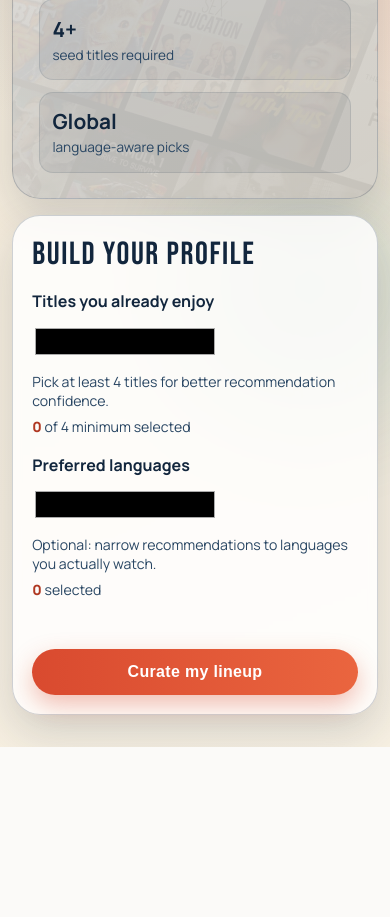
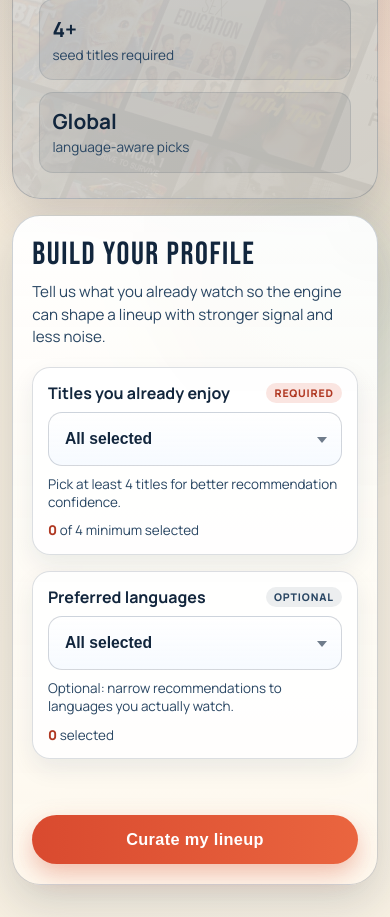
Before and after one commit to EzzoHamdan/netflix, a Flask app: page / in a window 390 px wide. Shown: the part 536-1453 px from the top of the page. Before the commit the page ends 1283 px from the top, so only its background shows below. Run offline with Flask 3, Linux system fonts and the light colour scheme; parts of the project's set-up code (start-up, migrations or seed data) failed here and were passed over.

Commit message:
Refactor routes and restyle UI & multiselect
Rename and reorganize request handling and refresh the UI/UX across templates, styles and JS. Key changes:

- app.py: introduce a /recommendations route (GET redirects to index, POST handles recommendation form) and make /about delegate to it; updated imports for redirect/url_for.
- Templates: update index form to post to recommendations, add form lead, required/optional chips, improved field layout and selection UI; result page adds cache-busting query param for assets and highlights top-5 recommendations with rank badges and classes.
- Styles: large visual overhaul for multiselect, form panels and result cards (new tokens, spacing, shadows, responsive tweaks, top-five rank accenting and rank badges).
- JS: simplify multiselect badge/arrow positioning and update visibility logic.
- Misc: add .gitignore to ignore .venv; a compiled __pycache__ .pyc was added in the diff (likely auto-generated).

Overall this commit is a UI/UX polish and route cleanup to improve clarity, responsiveness and visual hierarchy of the recommendation flow.

```diff
--- a/Netflix-Recommendation-System-main/app/app.py
+++ b/Netflix-Recommendation-System-main/app/app.py
@@ -1,4 +1,4 @@
-from flask import Flask, render_template, request
+from flask import Flask, redirect, render_template, request, url_for
 
 from recommender import NetflixRecommender
 
@@ -16,8 +16,11 @@
     )
 
 
-@app.route('/about', methods=['POST'])
-def getvalue():
+@app.route('/recommendations', methods=['GET', 'POST'])
+def recommendations():
+    if request.method == 'GET':
+        return redirect(url_for('index'))
+
     movienames = request.form.getlist('titles')
     selected_languages = request.form.getlist('languages')
 
@@ -32,6 +35,13 @@
     return render_template('result.html', titles=titles, images=images)
 
 
+@app.route('/about', methods=['GET', 'POST'])
+def getvalue():
+    if request.method == 'GET':
+        return redirect(url_for('index'))
+    return recommendations()
+
+
 @app.route('/moviepage/<name>')
 def movie_details(name):
     details = recommender.get_movie_details(name)
--- a/Netflix-Recommendation-System-main/app/static/stylesheets/multiselect.css
+++ b/Netflix-Recommendation-System-main/app/static/stylesheets/multiselect.css
@@ -1,32 +1,90 @@
 .multiselect-wrapper {
-	width: 180px;
-	display: inline-block;
-	white-space: nowrap;
-	font-size: 12px;
-	font-family: "Segoe UI", Verdana, Helvetica, Sans-Serif;
-	margin: 1% 0 2.5% 3px;
+	position: relative;
+	display: block;
+	width: 100%;
+	font-size: 0.95rem;
+	font-family: "Manrope", "Avenir Next", sans-serif;
+	margin: 0;
+	white-space: normal;
+}
+
+.multiselect-input-div {
+	position: relative;
+	height: auto;
 }
 
 .multiselect-wrapper .multiselect-input {
-	width: 180px;
-	padding-right: 50px;
+	width: 100%;
+	min-height: 54px;
+	margin: 0;
+	padding: 0.78rem 4.8rem 0.78rem 1rem;
+	border: 1.5px solid rgba(18, 38, 61, 0.18);
+	border-radius: 14px;
+	background: linear-gradient(180deg, rgba(255, 255, 255, 0.98), rgba(246, 250, 255, 0.94));
+	color: var(--ink, #12263d);
+	font-size: 0.98rem;
+	font-weight: 600;
+	line-height: 1.3;
+	text-overflow: ellipsis;
+	box-shadow: inset 0 1px 0 rgba(255, 255, 255, 0.85);
+	transition: border-color 0.2s ease, box-shadow 0.2s ease, transform 0.2s ease;
+	outline: none;
 }
 
-.multiselect-wrapper label {
-	display: block;
-	font-size: 12px;
-	font-weight : 600;
+.multiselect-wrapper .multiselect-input:hover,
+.multiselect-wrapper .multiselect-input:focus {
+	border-color: rgba(45, 122, 116, 0.62);
+	box-shadow: 0 0 0 4px rgba(45, 122, 116, 0.14), 0 10px 20px rgba(18, 38, 61, 0.11);
+	transform: translateY(-1px);
+}
+
+.multiselect-count {
+	position: absolute;
+	top: 50%;
+	right: 2.4rem;
+	left: auto !important;
+	transform: translateY(-50%);
+	line-height: 1;
+	text-align: center;
+	border-radius: 999px;
+	border: 1px solid rgba(18, 38, 61, 0.1);
+	background: rgba(45, 122, 116, 0.12);
+	color: var(--mint, #2d7a74);
+	display: inline-block !important;
+	padding: 0.18rem 0.42rem;
+	font-size: 0.72rem;
+	font-weight: 800;
+	min-width: 1.7rem;
+}
+
+.multiselect-dropdown-arrow {
+	width: 0;
+	height: 0;
+	position: absolute;
+	top: 50%;
+	right: 0.95rem;
+	transform: translateY(-35%);
+	border-left: 5px solid transparent;
+	border-right: 5px solid transparent;
+	border-top: 6px solid rgba(18, 38, 61, 0.6);
+	line-height: 1;
+	text-align: center;
+	display: inline-block !important;
 }
 
 .multiselect-wrapper .multiselect-list {
-	z-index: 1;
 	position: absolute;
+	z-index: 50;
+	top: calc(100% + 0.55rem);
+	left: 0;
+	right: 0;
 	display: none;
-	background-color: black;
-	border: 1px solid grey;
-	border-bottom-left-radius: 2px;
-	border-bottom-right-radius: 2px;
-	margin-top: -2px;
+	padding: 0;
+	background: rgba(255, 255, 255, 0.98);
+	border: 1.5px solid rgba(18, 38, 61, 0.2);
+	border-radius: 14px;
+	box-shadow: 0 14px 32px rgba(18, 38, 61, 0.2);
+	overflow: hidden;
 }
 
 .multiselect-wrapper .multiselect-list.active {
@@ -34,91 +92,80 @@
 }
 
 .multiselect-wrapper .multiselect-list > span {
-		font-weight: bold;
+	display: flex;
+	align-items: center;
+	gap: 0.5rem;
+	padding: 0.62rem 0.75rem;
+	font-size: 0.94rem;
+	font-weight: 800;
+	color: var(--ink, #12263d);
+	background: linear-gradient(180deg, #fff, #f7fafc);
+	border-bottom: 1px solid rgba(18, 38, 61, 0.1);
+	cursor: pointer;
+}
+
+.multiselect-wrapper .multiselect-list > hr {
+	display: none;
 }
 
 .multiselect-wrapper .multiselect-list .multiselect-checkbox {
-		margin-right: 2px;
-	}
-
-	.multiselect-wrapper .multiselect-list > span,
-	.multiselect-wrapper .multiselect-list li {
-		cursor: default;
-	}
-
-.multiselect-wrapper .multiselect-list {
-	padding: 5px;
-	min-width: 225px;
-	max-width: 350px;
-	overflow-x: auto;
+	margin: 0;
+	accent-color: var(--mint, #2d7a74);
+	width: 1rem;
+	height: 1rem;
 }
 
 .multiselect-wrapper ul {
 	list-style: none;
-	display: block;
 	position: relative;
-	padding: 0px;
-	margin: 0px;
-	max-height: 200px;
+	margin: 0;
+	padding: 0;
+	max-height: min(320px, 48vh);
 	overflow-y: auto;
 	overflow-x: hidden;
 }
 
 .multiselect-wrapper ul li {
-		padding-right: 20px;
 	display: block;
+	border-bottom: 1px solid rgba(18, 38, 61, 0.05);
+	cursor: pointer;
 }
 
-		.multiselect-wrapper ul li.active {
-			background-color: rgb(0, 102, 255);
-			color: black;
+.multiselect-wrapper ul li:last-child {
+	border-bottom: 0;
 }
 
-		.multiselect-wrapper ul li:hover {
-			background-color: rgb(0, 102, 255);
-			color: black;
+.multiselect-wrapper ul li label {
+	display: flex;
+	align-items: center;
+	gap: 0.56rem;
+	padding: 0.58rem 0.75rem;
+	font-size: 0.9rem;
+	font-weight: 600;
+	color: var(--ink, #12263d);
+	line-height: 1.35;
+	cursor: pointer;
 }
 
-.multiselect-input-div {
-	height: 34px;
+.multiselect-wrapper ul li.active,
+.multiselect-wrapper ul li:hover {
+	background: rgba(45, 122, 116, 0.12);
 }
 
-	.multiselect-input-div input{
-		border: 1px solid #ababab;
-		background : black;
-		margin: 5px 0 6px 0;
-		padding: 5px;
-		vertical-align:middle;
-	}
-
-.multiselect-count {
-	position: relative;
-	text-align: center;
-	border-radius: 2px;
-	background-color: lightblue;
-	display: inline-block !important;
-	padding: 2px 7px;
-	left: -45px;
+.multiselect-wrapper.disabled .multiselect-input {
+	background: #edf1f4;
+	border-color: rgba(18, 38, 61, 0.12);
+	color: rgba(18, 38, 61, 0.45);
+	box-shadow: none;
+	transform: none;
+	cursor: not-allowed;
 }
 
 .multiselect-wrapper.disabled .multiselect-dropdown-arrow {
-	border-top: 5px solid lightgray;
+	border-top-color: rgba(18, 38, 61, 0.28);
 }
 
 .multiselect-wrapper.disabled .multiselect-count {
-	background-color: lightgray;
+	background: rgba(18, 38, 61, 0.08);
+	color: rgba(18, 38, 61, 0.42);
 }
-
-.multiselect-dropdown-arrow {
-	width: 0;
-	height: 0;
-	border-left: 5px solid transparent;
-	border-right: 5px solid transparent;
-	border-top: 5px solid black;
-	position: absolute;
-	line-height: 20px;
-	text-align: center;
-	display: inline-block !important;
-	margin-top: 17px;
-	margin-left: -42px;
-}
--- a/Netflix-Recommendation-System-main/app/static/stylesheets/style.css
+++ b/Netflix-Recommendation-System-main/app/static/stylesheets/style.css
@@ -67,33 +67,85 @@
 }
 
 .form-panel {
-	background: rgba(255, 255, 255, 0.82);
-	padding: clamp(1.2rem, 2.6vw, 2rem);
+	background:
+		linear-gradient(180deg, rgba(255, 255, 255, 0.94), rgba(255, 250, 240, 0.86)),
+		radial-gradient(circle at 100% 0%, rgba(45, 122, 116, 0.11), transparent 44%);
+	padding: clamp(1.2rem, 2.6vw, 2.1rem);
 }
 
 .form-panel h2 {
-	margin: 0 0 1rem;
+	margin: 0;
 	font-family: "Bebas Neue", Impact, sans-serif;
 	letter-spacing: 0.05em;
 	font-size: clamp(2rem, 4.2vw, 3rem);
 	font-weight: 400;
 }
 
+.form-lead {
+	margin: 0.4rem 0 1.1rem;
+	font-size: 0.95rem;
+	line-height: 1.5;
+	color: var(--ink-soft);
+}
+
+#preference-form {
+	display: grid;
+	gap: 1rem;
+}
+
 .field-block {
-	margin-bottom: 1.1rem;
+	margin: 0;
+	padding: 0.92rem;
+	border-radius: 18px;
+	background: rgba(255, 255, 255, 0.86);
+	border: 1px solid rgba(18, 38, 61, 0.15);
+	box-shadow: 0 10px 24px rgba(18, 38, 61, 0.08);
+}
+
+
+.field-meta {
+	display: flex;
+	justify-content: space-between;
+	align-items: center;
+	gap: 0.6rem;
+	margin-bottom: 0.58rem;
 }
 
 .field-block label {
 	display: block;
-	margin-bottom: 0.48rem;
 	font-weight: 700;
+	line-height: 1.15;
+}
+
+.field-chip {
+	padding: 0.2rem 0.52rem;
+	border-radius: 999px;
+	font-size: 0.66rem;
+	letter-spacing: 0.08em;
+	text-transform: uppercase;
+	font-weight: 800;
+	color: var(--ink-soft);
+	background: rgba(18, 38, 61, 0.08);
+}
+
+.field-chip-required {
+	background: rgba(217, 74, 47, 0.14);
+	color: var(--accent-deep);
+}
+
+.field-footer {
+	display: flex;
+	justify-content: space-between;
+	align-items: center;
+	gap: 0.65rem;
+	margin-top: 0.55rem;
 }
 
 .field-hint,
 .selection-meter {
-	margin: 0.42rem 0 0;
+	margin: 0;
 	color: var(--ink-soft);
-	font-size: 0.88rem;
+	font-size: 0.84rem;
 }
 
 .selection-meter span {
@@ -102,63 +154,110 @@
 }
 
 .validation-note {
-	margin: 0.2rem 0 0.8rem;
-	min-height: 1.2rem;
+	margin: -0.1rem 0 0;
+	min-height: 1.3rem;
 	color: var(--accent-deep);
-	font-weight: 700;
-	font-size: 0.88rem;
+	font-weight: 800;
+	font-size: 0.84rem;
 }
 
 #preference-form .primary-btn {
 	width: 100%;
-	padding: 0.88rem 1.2rem;
-	font-size: 1rem;
+	margin-top: 0.3rem;
+	padding: 0.94rem 1.2rem;
+	font-size: 1.02rem;
 }
 
 /* Skinning the multiselect plugin to match the new visual identity. */
+.ms-options-wrap {
+	width: 100%;
+}
+
 .ms-options-wrap > button,
 .ms-options-wrap > button:focus {
-	min-height: 52px;
-	border: 2px solid var(--line);
+	min-height: 54px;
+	border: 1.5px solid rgba(18, 38, 61, 0.18);
 	border-radius: 14px;
-	background: #fff;
+	background:
+		linear-gradient(180deg, rgba(255, 255, 255, 0.98), rgba(246, 250, 255, 0.94));
 	color: var(--ink);
-	padding: 0.72rem 1rem;
+	padding: 0.76rem 2.5rem 0.76rem 1rem;
 	font-size: 0.98rem;
+	font-weight: 600;
+	line-height: 1.3;
+	white-space: nowrap;
+	overflow: hidden;
+	text-overflow: ellipsis;
+	box-shadow: inset 0 1px 0 rgba(255, 255, 255, 0.8);
+	transition: border-color 0.2s ease, box-shadow 0.2s ease, transform 0.2s ease;
 	outline: none;
 }
 
 .ms-options-wrap > button:after {
-	border-color: var(--accent) transparent transparent transparent;
+	border-color: rgba(18, 38, 61, 0.52) transparent transparent transparent;
 	right: 1rem;
+	top: 53%;
 }
 
 .ms-options-wrap.ms-active > button,
-.ms-options-wrap > button:hover {
-	border-color: rgba(217, 74, 47, 0.68);
+.ms-options-wrap > button:hover,
+.ms-options-wrap > button:focus-visible {
+	border-color: rgba(45, 122, 116, 0.62);
+	box-shadow: 0 0 0 4px rgba(45, 122, 116, 0.14), 0 10px 20px rgba(18, 38, 61, 0.11);
+	transform: translateY(-1px);
 }
 
 .ms-options-wrap > .ms-options {
-	margin-top: 0.5rem;
+	margin-top: 0.55rem;
 	border-radius: 14px;
-	border: 2px solid var(--line);
-	box-shadow: 0 10px 24px rgba(18, 38, 61, 0.18);
+	border: 1.5px solid rgba(18, 38, 61, 0.2);
+	background: rgba(255, 255, 255, 0.98);
+	box-shadow: 0 14px 32px rgba(18, 38, 61, 0.2);
 	overflow: hidden;
 }
 
+.ms-options-wrap > .ms-options .ms-search {
+	position: sticky;
+	top: 0;
+	z-index: 1;
+	padding: 0.52rem;
+	background: linear-gradient(180deg, #fff, #f7fafc);
+	border-bottom: 1px solid rgba(18, 38, 61, 0.1);
+}
+
 .ms-options-wrap > .ms-options .ms-search input {
-	border: 0;
-	border-bottom: 1px solid rgba(18, 38, 61, 0.12);
-	padding: 0.65rem 0.75rem;
+	width: 100%;
+	border: 1px solid rgba(18, 38, 61, 0.15);
+	border-radius: 10px;
+	padding: 0.58rem 0.72rem;
+	font-size: 0.9rem;
+	outline: none;
 }
 
 .ms-options-wrap > .ms-options > ul input[type="checkbox"] {
-	margin-right: 0.6rem;
+	margin-right: 0.58rem;
+	accent-color: var(--mint);
+}
+
+.ms-options-wrap > .ms-options > ul li {
+	border-bottom: 1px solid rgba(18, 38, 61, 0.05);
+}
+
+.ms-options-wrap > .ms-options > ul li:last-child {
+	border-bottom: 0;
+}
+
+.ms-options-wrap > .ms-options > ul label {
+	padding: 0.58rem 0.75rem;
+	font-size: 0.9rem;
+	display: flex;
+	align-items: center;
 }
 
 .ms-options-wrap > .ms-options > ul li.selected label,
 .ms-options-wrap > .ms-options > ul label:hover {
 	background: rgba(45, 122, 116, 0.12);
+	color: var(--ink);
 }
 
 @media (max-width: 980px) {
@@ -176,6 +275,11 @@
 		grid-template-columns: 1fr;
 	}
 
+	.field-footer {
+		flex-direction: column;
+		align-items: flex-start;
+	}
+
 	.hero-panel h1 {
 		font-size: clamp(2.2rem, 11vw, 3.4rem);
 	}
--- a/Netflix-Recommendation-System-main/app/templates/index.html
+++ b/Netflix-Recommendation-System-main/app/templates/index.html
@@ -40,27 +40,38 @@
 
 			<section class="form-panel reveal" style="--stagger: 1;">
 				<h2>Build your profile</h2>
-				<form id="preference-form" name="passdata" action="{{ url_for('getvalue') }}" method="post" novalidate>
+				<p class="form-lead">Tell us what you already watch so the engine can shape a lineup with stronger signal and less noise.</p>
+				<form id="preference-form" name="passdata" action="{{ url_for('recommendations') }}" method="post" novalidate>
 					<div class="field-block">
+						<div class="field-meta">
 							<label for="titles">Titles you already enjoy</label>
+							<span class="field-chip field-chip-required">Required</span>
+						</div>
 						<select name="titles" multiple id="titles">
 							{% for title in titles %}
 							<option value="{{ title }}">{{ title }}</option>
 							{% endfor %}
 						</select>
+						<div class="field-footer">
 							<p class="field-hint">Pick at least 4 titles for better recommendation confidence.</p>
 							<p class="selection-meter"><span id="titles-count">0</span> of 4 minimum selected</p>
 						</div>
+					</div>
 
 					<div class="field-block">
+						<div class="field-meta">
 							<label for="languages">Preferred languages</label>
+							<span class="field-chip">Optional</span>
+						</div>
 						<select name="languages" multiple id="languages">
 							{% for language in languages %}
 							<option value="{{ language }}">{{ language }}</option>
 							{% endfor %}
 						</select>
+						<div class="field-footer">
 							<p class="field-hint">Optional: narrow recommendations to languages you actually watch.</p>
 							<p class="selection-meter"><span id="languages-count">0</span> selected</p>
+						</div>
 					</div>
 
 					<p id="validation-note" class="validation-note" aria-live="polite"></p>
```
Also changed, not shown: Netflix-Recommendation-System-main/app/static/stylesheets/result.css (+57 -0 lines), Netflix-Recommendation-System-main/app/templates/result.html (+7 -4 lines), Netflix-Recommendation-System-main/app/static/js/multiselect.min.js, 1 other file. Lines whose indentation alone changed are shown as unchanged.
